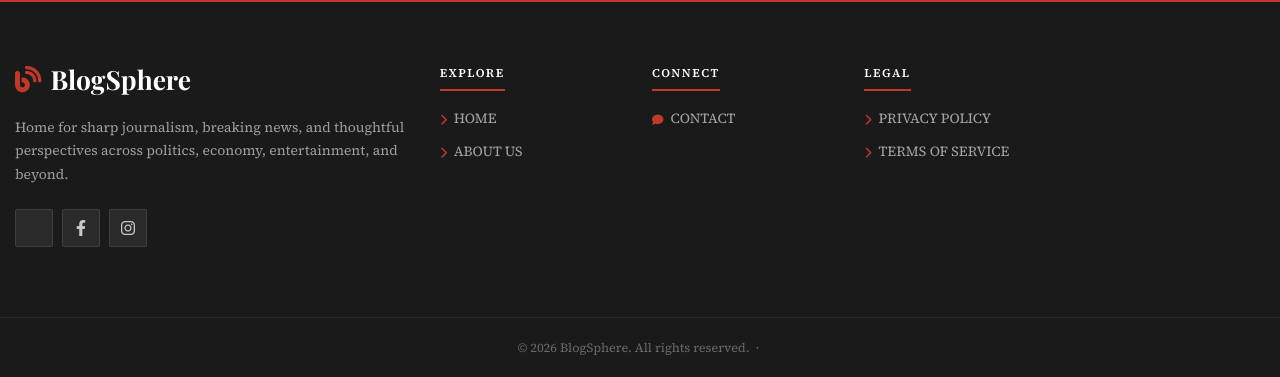
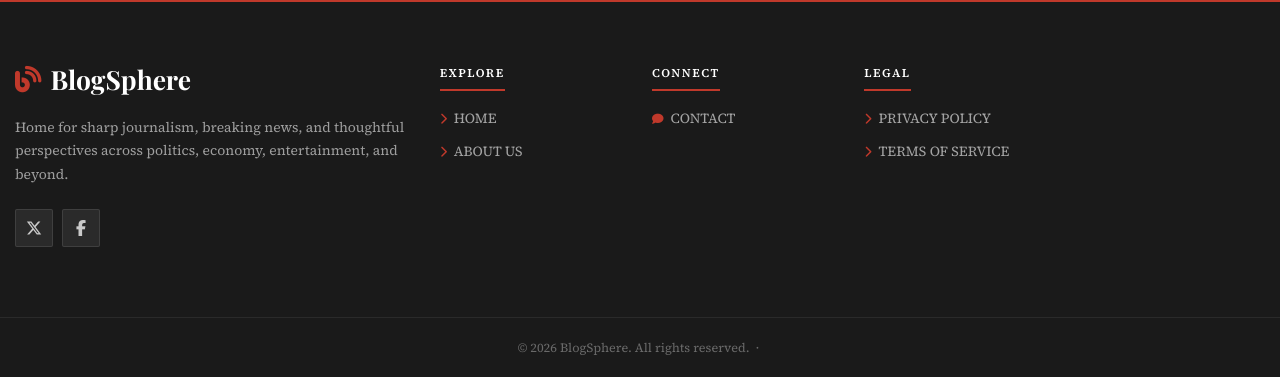
Before and after one commit to Sheddo7/BlogSphere, a Django app: page /about/ in a window 1280 px wide. Shown: the part 3429-3806 px from the top of the page. Run offline with Django 5.2, Linux system fonts and the light colour scheme; data that the repository does not hold is empty; parts of the project's set-up code (start-up, migrations or seed data) failed here and were passed over; some libraries are stand-ins or nearby versions.

Commit message:
x footer

```diff
--- a/templates/base.html
+++ b/templates/base.html
@@ -55,7 +55,7 @@
 
     <!-- Bootstrap & Fonts -->
     <link href="https://cdn.jsdelivr.net/npm/bootstrap@5.3.0/dist/css/bootstrap.min.css" rel="stylesheet">
-    <link rel="stylesheet" href="https://cdnjs.cloudflare.com/ajax/libs/font-awesome/6.4.0/css/all.min.css">
+    <link rel="stylesheet" href="https://cdnjs.cloudflare.com/ajax/libs/font-awesome/6.6.0/css/all.min.css">
     <link href="https://fonts.googleapis.com/css2?family=Playfair+Display:wght@400;600;700;900&family=Source+Serif+4:opsz,wght@8..60,300;8..60,400;8..60,600&display=swap" rel="stylesheet">
 
     <!-- Custom CSS -->
@@ -426,9 +426,8 @@
                         Home for sharp journalism, breaking news, and thoughtful perspectives across politics, economy, entertainment, and beyond.
                     </p>
                     <div class="social-links">
-                        <a href="#" aria-label="X"><i class="fab fa-x-twitter"></i></a>
-                        <a href="#" aria-label="Facebook"><i class="fab fa-facebook-f"></i></a>
-                        <a href="#" aria-label="Instagram"><i class="fab fa-instagram"></i></a>
+                        <a href="{{ twitter_url }}" aria-label="X"><i class="fab fa-x-twitter"></i></a>
+                        <a href="{{ facebook_url }}" aria-label="Facebook"><i class="fab fa-facebook-f"></i></a>
                     </div>
                 </div>
 
```
